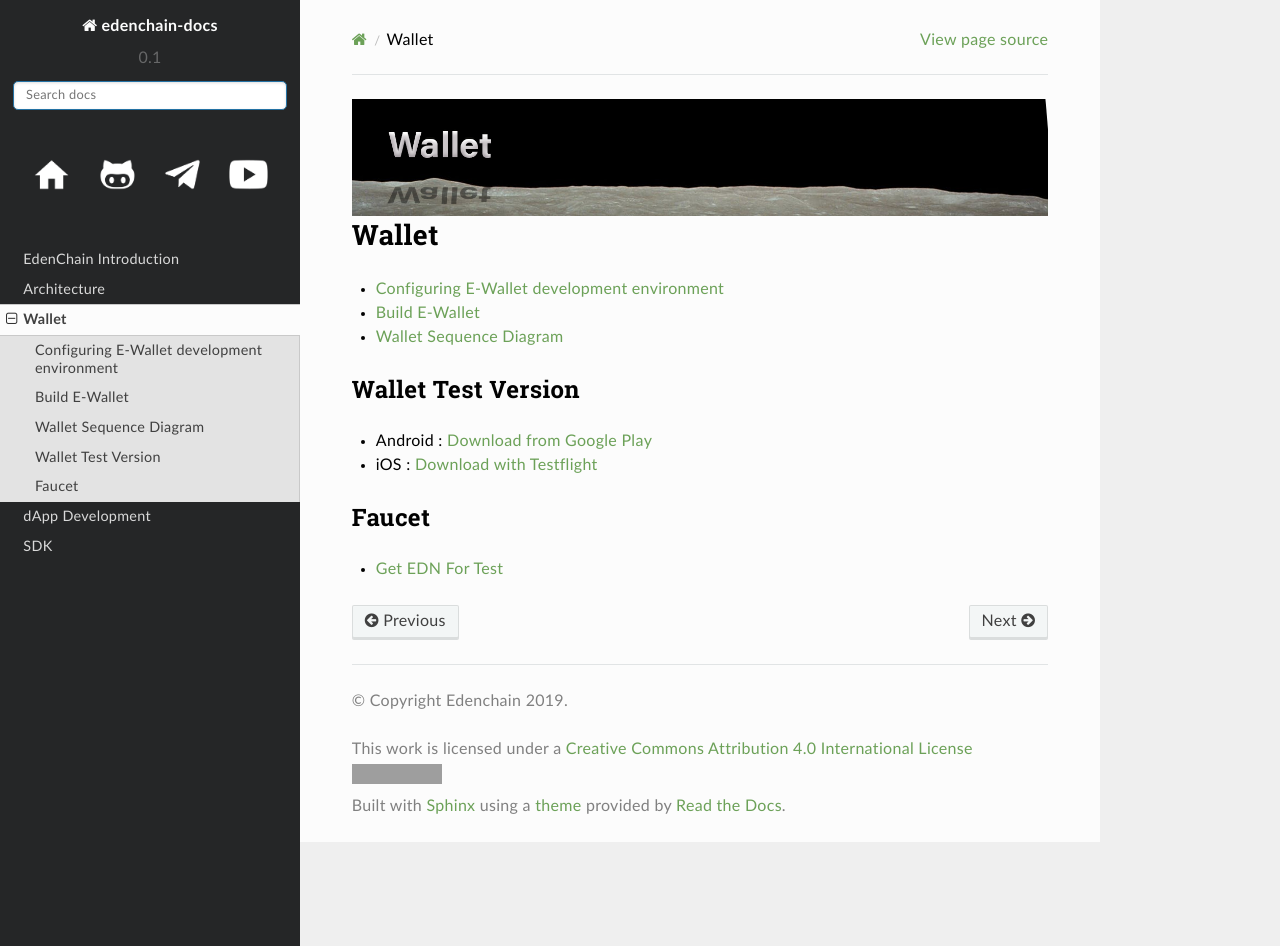
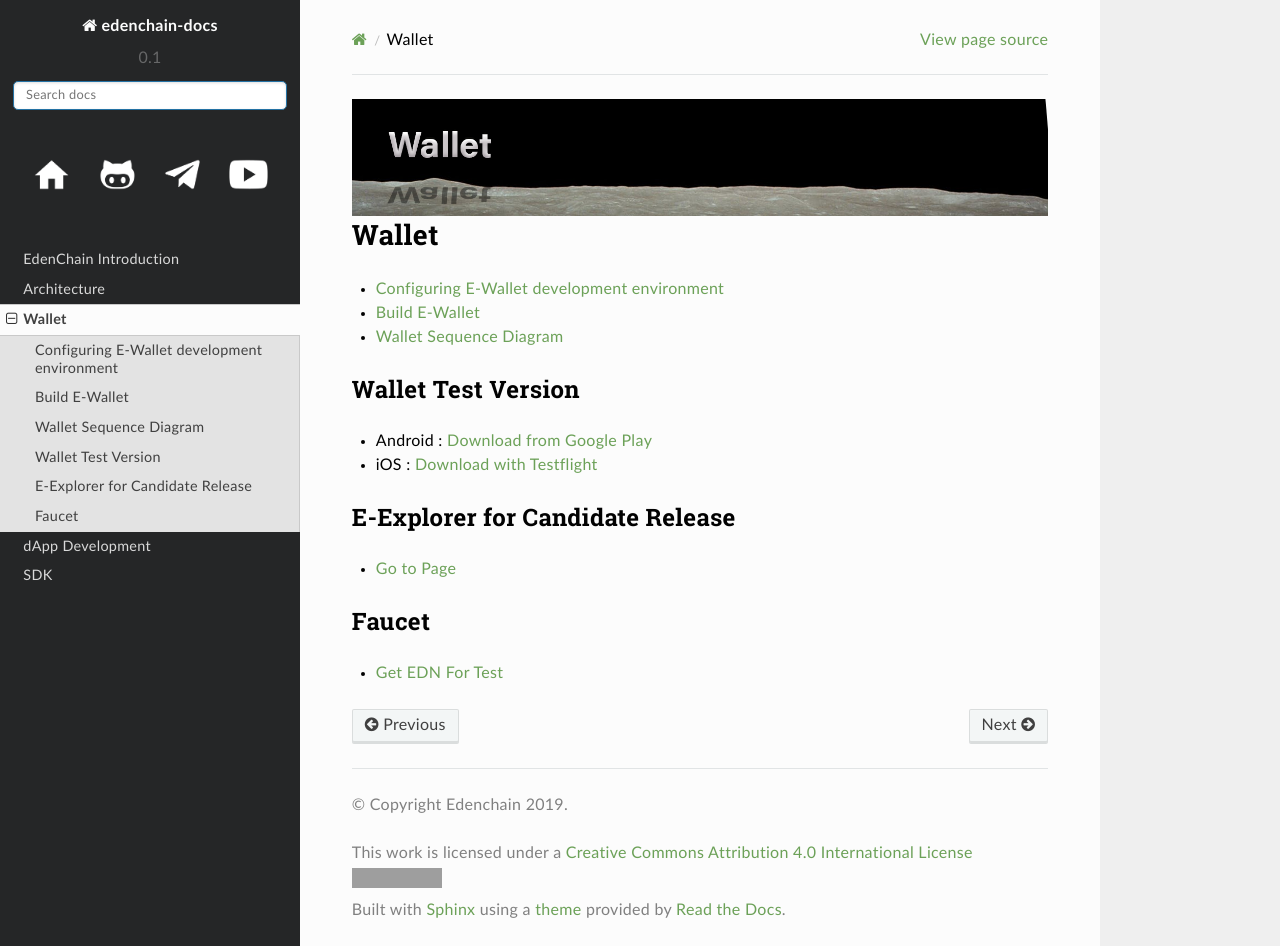
Before and after one commit to Edenpartners/EdenChain-Docs, a Sphinx documentation site: the page built from source/wallet.rst, in a window 1280 px wide and 946 px high. Built offline with Sphinx 7.4.7 and the Read the Docs theme 2.0.0, drawn with Linux system fonts in a browser that asks for light colours; formulas are drawn with MathJax 3; grey boxes are pictures that could not be loaded.

Commit message:
update document

```diff
--- a/source/wallet.rst
+++ b/source/wallet.rst
@@ -15,6 +15,10 @@ Wallet Test Version
 - Android : `Download from Google Play <https://play.google.com/apps/testing/io.edenchain.edenwallet>`_
 - iOS : `Download with Testflight <https://testflight.apple.com/join/JZVmXhMz>`_
 
+E-Explorer for Candidate Release
+^^^^^^^^^^^^
+- `Go to Page <https://eexplorer-cr.edenchain.io/>`_
+
 Faucet
 ^^^^^^^^^^^^
 - `Get EDN For Test <https://faucet.edenchain.io/>`_
```
